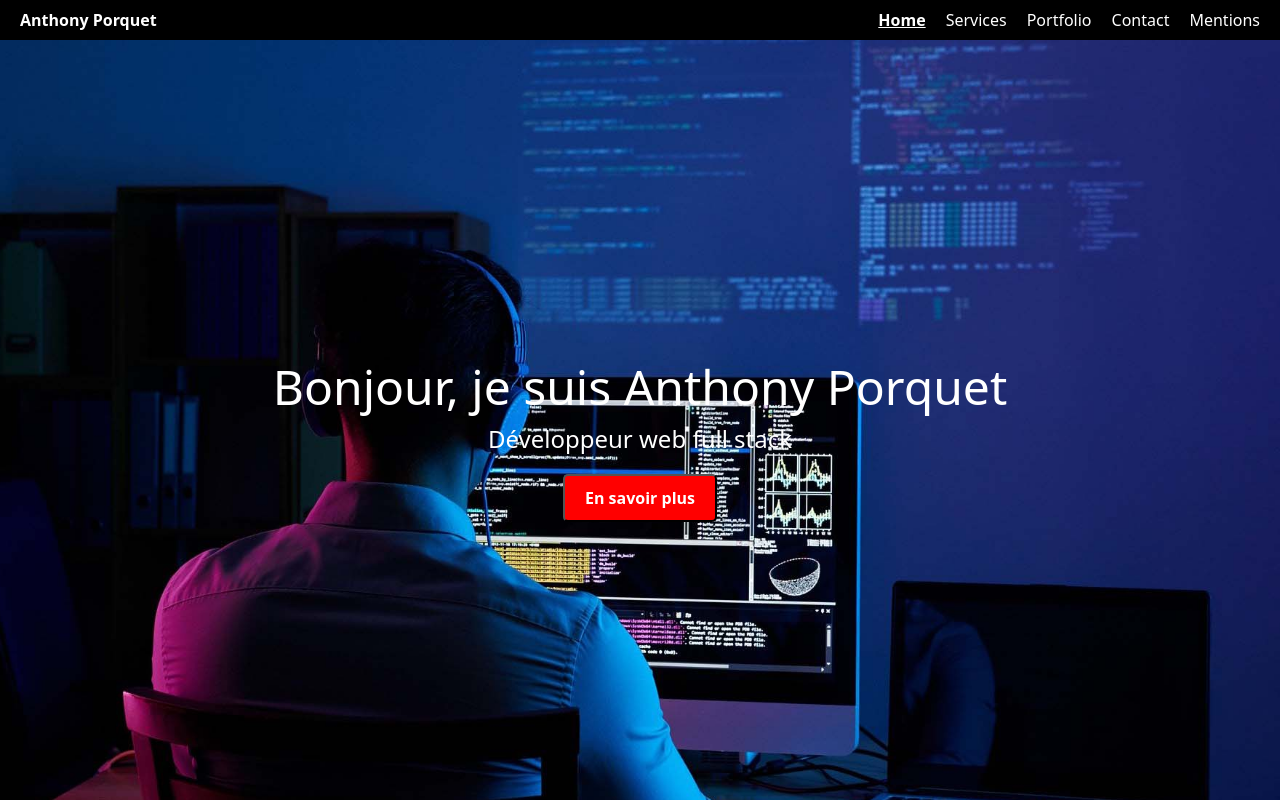
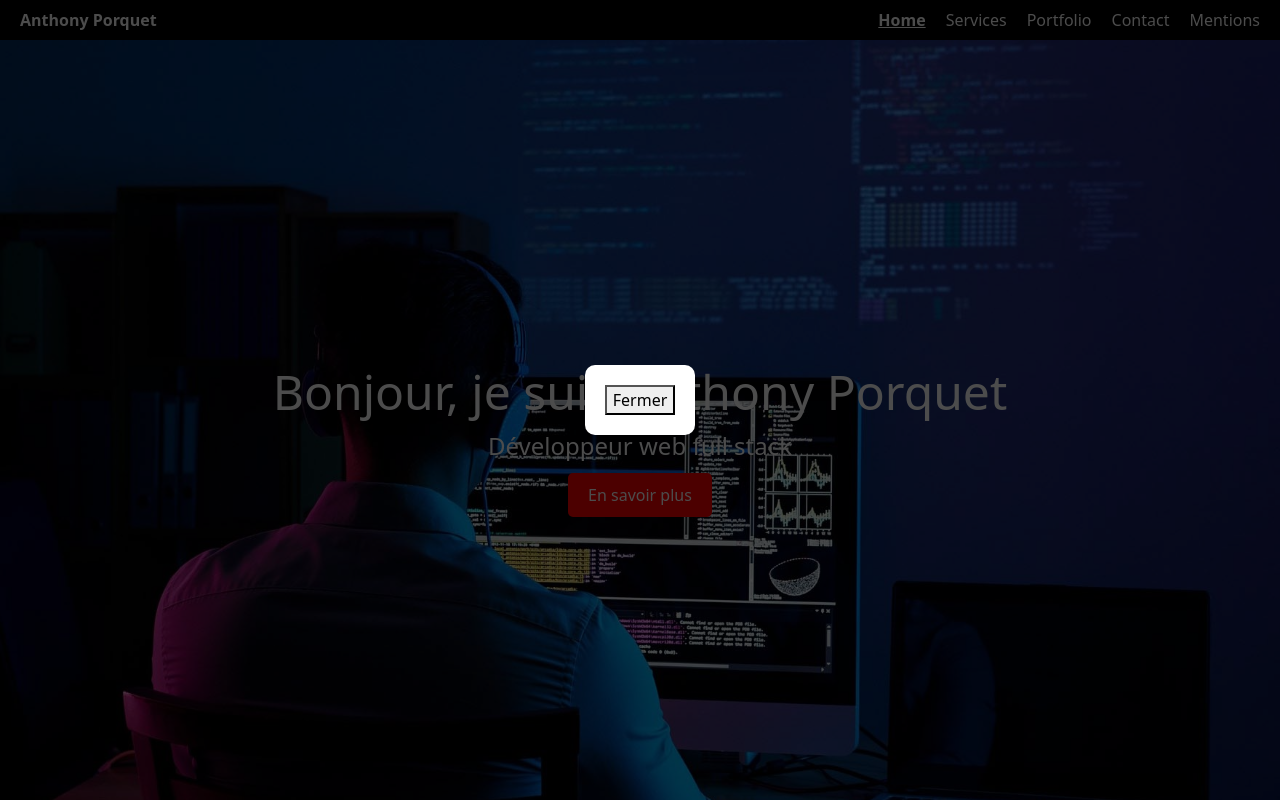
Before and after one commit to anthonyporquet-ctrl/Cr-ez-votre-portfolio-avec-React-JS-anthony-Porquet, a React (Vite) app: page / in a window 1280 px wide. Both pictures are taken after a click on the button "En savoir plus". Shown: the top 800 px of the page. Built offline with nearby package versions, Linux system fonts and the light colour scheme; no server answers.

Commit message:
correction modale

```diff
--- a/src/components/Hero.css
+++ b/src/components/Hero.css
@@ -1,64 +1,39 @@
 .hero {
   width: 100%;
   height: 100vh;
-  background-image: url("/src/assets/hero-bg.jpg");
-  background-size: cover;
-  background-position: center;
+  background-image: url("../assets/hero-bg.jpg");
   display: flex;
   justify-content: center;
   align-items: center;
+  color: #ffffff;
   text-align: center;
-  position: relative;
-  z-index: 1;
+  background-size: cover;
+  background-position: center;
 }
 
 .hero-content {
-  color: white;
+  display: flex;
+  flex-direction: column;
+  align-items: center;
+  gap: 12px;
+  text-align: center;
 }
 
 .hero h1 {
   font-size: 3rem;
-  margin-bottom: 10px;
+  margin: 0;
 }
 
 .hero h2 {
   font-size: 1.5rem;
-  margin-bottom: 20px;
+  margin: 0;
 }
 
 .hero button {
   padding: 10px 20px;
+  cursor: pointer;
   border-radius: 5px;
-  cursor: pointer;
-  background: rgb(255, 0, 0);
-  color: rgb(255, 255, 255);
-  font-weight: bold;
-  transition: 0.3s;
+  background: red;
+  color: white;
+  border: none;
 }
-
-.hero button:hover {
-  background: #720000;
-}
-
-.modal-overlay {
-  position: fixed;
-  inset: 0;
-  background: rgba(0,0,0,0.7);
-
-  display: flex;
-  justify-content: center;
-  align-items: center;
-
-  z-index: 9999;
-}
-
-.modal {
-  background: white;
-  color: black;
-  padding: 30px;
-  border-radius: 12px;
-  min-width: 300px;
-
-  z-index: 10000;
-  position: relative;
-}
--- a/src/components/Hero.jsx
+++ b/src/components/Hero.jsx
@@ -6,10 +6,7 @@ export default function Hero({ openModal }) {
       <div className="hero-content">
         <h1>Bonjour, je suis Anthony Porquet</h1>
         <h2>Développeur web full stack</h2>
-
-        <button onClick={openModal}>
-          En savoir plus
-        </button>
+        <button onClick={openModal}>En savoir plus</button>
       </div>
     </section>
   );
--- a/src/components/Modal.css
+++ b/src/components/Modal.css
@@ -1,29 +1,29 @@
-.modal-overlay {
+.github-modal {
   position: fixed;
   top: 0;
   left: 0;
   width: 100%;
   height: 100%;
 
-  background: rgba(0, 0, 0, 0.6);
+  background: rgba(0,0,0,0.7);
 
   display: flex;
   justify-content: center;
   align-items: center;
 
-  z-index: 999;
+  z-index: 99999;
 }
 
-.modal {
+.github-modal__box {
+  width: 300px;
+  height: 200px;
+
   background: white;
-  padding: 2rem;
-  border-radius: 12px;
+  color: black;
 
-  width: 400px;
-  max-width: 90%;
+  display: flex;
+  justify-content: center;
+  align-items: center;
 
-  position: relative;
-  z-index: 1000;
-
-  box-shadow: 0 20px 60px rgba(0,0,0,0.3);
+  border-radius: 10px;
 }
--- a/src/components/Modal.jsx
+++ b/src/components/Modal.jsx
@@ -1,13 +1,33 @@
 import { createPortal } from "react-dom";
-import "./Modal.css";
 
-export default function Modal({ children, close }) {
+export default function Modal({ open, close, children }) {
+  if (!open) return null;
+
   return createPortal(
-    <div className="modal-overlay" onClick={close}>
-      <div className="modal" onClick={(e) => e.stopPropagation()}>
+    <div
+      onClick={close}
+      style={{
+        position: "fixed",
+        inset: 0,
+        background: "rgba(0,0,0,0.7)",
+        display: "flex",
+        justifyContent: "center",
+        alignItems: "center",
+      }}
+    >
+      <div
+        onClick={(e) => e.stopPropagation()}
+        style={{
+          background: "white",
+          padding: 20,
+          borderRadius: 10,
+        }}
+      >
         {children}
+
+        <button onClick={close}>Fermer</button>
       </div>
     </div>,
-    document.getElementById("modal-root")
+    document.body
   );
 }
--- a/src/pages/Home.jsx
+++ b/src/pages/Home.jsx
@@ -4,7 +4,7 @@ import Modal from "../components/Modal";
 
 export default function Home() {
   const [githubData, setGithubData] = useState(null);
-  const [isModalOpen, setIsModalOpen] = useState(false);
+  const [open, setOpen] = useState(false);
 
   useEffect(() => {
     fetch("https://api.github.com/users/anthonyporquet-ctrl")
@@ -14,25 +14,17 @@ export default function Home() {
 
   return (
     <>
-      <Hero openModal={() => setIsModalOpen(true)} />
+      <Hero openModal={() => setOpen(true)} />
 
-      {isModalOpen && githubData && (
-        <div className="modal-overlay" onClick={() => setIsModalOpen(false)}>
-          <div className="modal" onClick={(e) => e.stopPropagation()}>
+      <Modal open={open} close={() => setOpen(false)}>
+        {githubData && (
+          <>
             <h2>{githubData.name}</h2>
             <p>Repos publics : {githubData.public_repos}</p>
             <p>Followers : {githubData.followers}</p>
-
-            <a href={githubData.html_url} target="_blank" rel="noreferrer">
-             Voir GitHub
-            </a>
-
-            <button onClick={() => setIsModalOpen(false)}>
-              Fermer
-            </button>
-          </div>
-        </div>
-      )}
+          </>
+        )}
+      </Modal>
     </>
   );
 }
```
